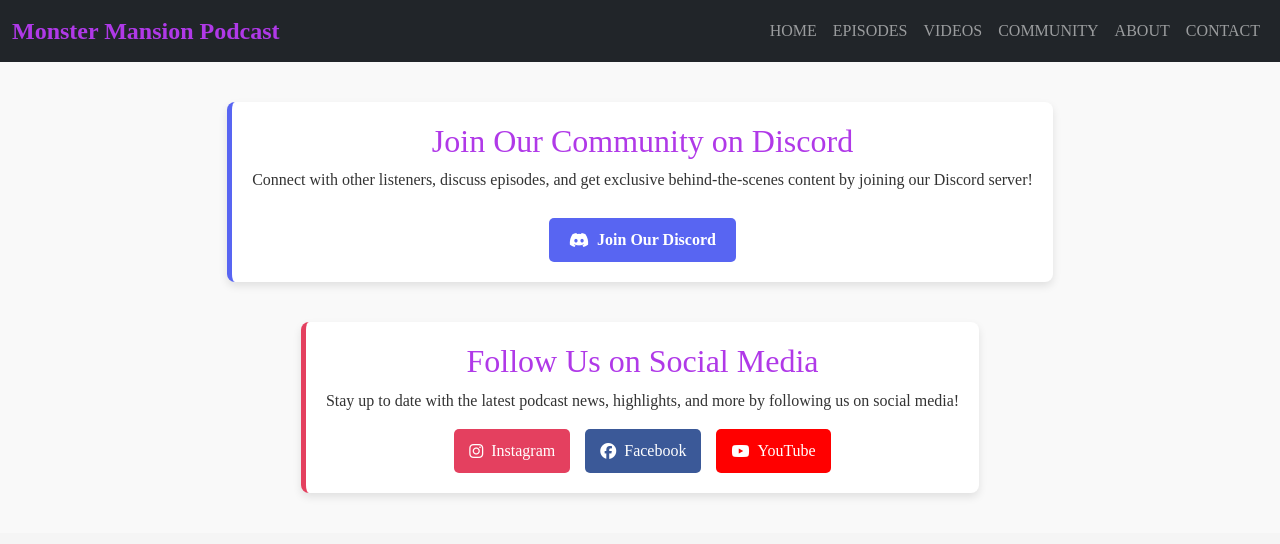
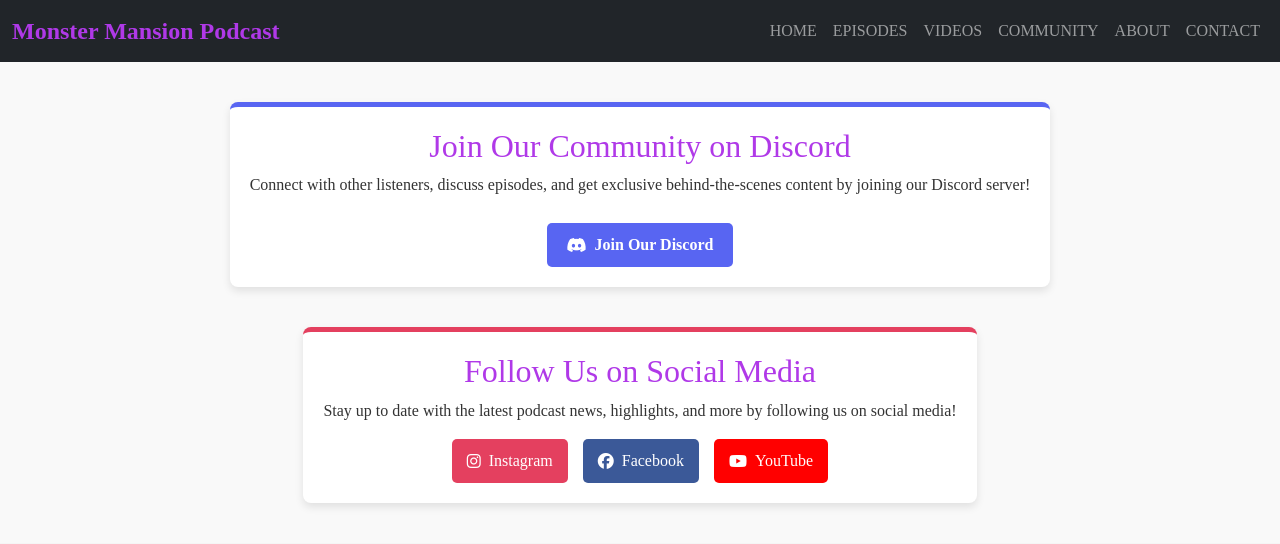
Before and after one commit to cblopez001/Mini-Project-3, a React (Vite) app in the folder frontend/: page /community in a window 1280 px wide. Shown: the top 544 px of the page. Built offline with nearby package versions, Linux system fonts and the light colour scheme; a web font is replaced by a local one.

Commit message:
file changes

```diff
--- a/frontend/src/assets/styles/community.css
+++ b/frontend/src/assets/styles/community.css
@@ -17,7 +17,7 @@
   }
 
   .discord-section {
-    border-left: 5px solid #5865f2; /* Discord branding color */
+    border-top: 5px solid #5865f2; /* Discord branding color */
   }
 
   .discord-button {
@@ -40,7 +40,7 @@
   }
 
   .social-media-section {
-    border-left: 5px solid #e4405f; /* Instagram branding color */
+    border-top: 5px solid #e4405f; /* Instagram branding color */
   }
 
   .social-buttons {
```
Also changed, not shown: 1 other file (tests, documents, lock files or other folders).
